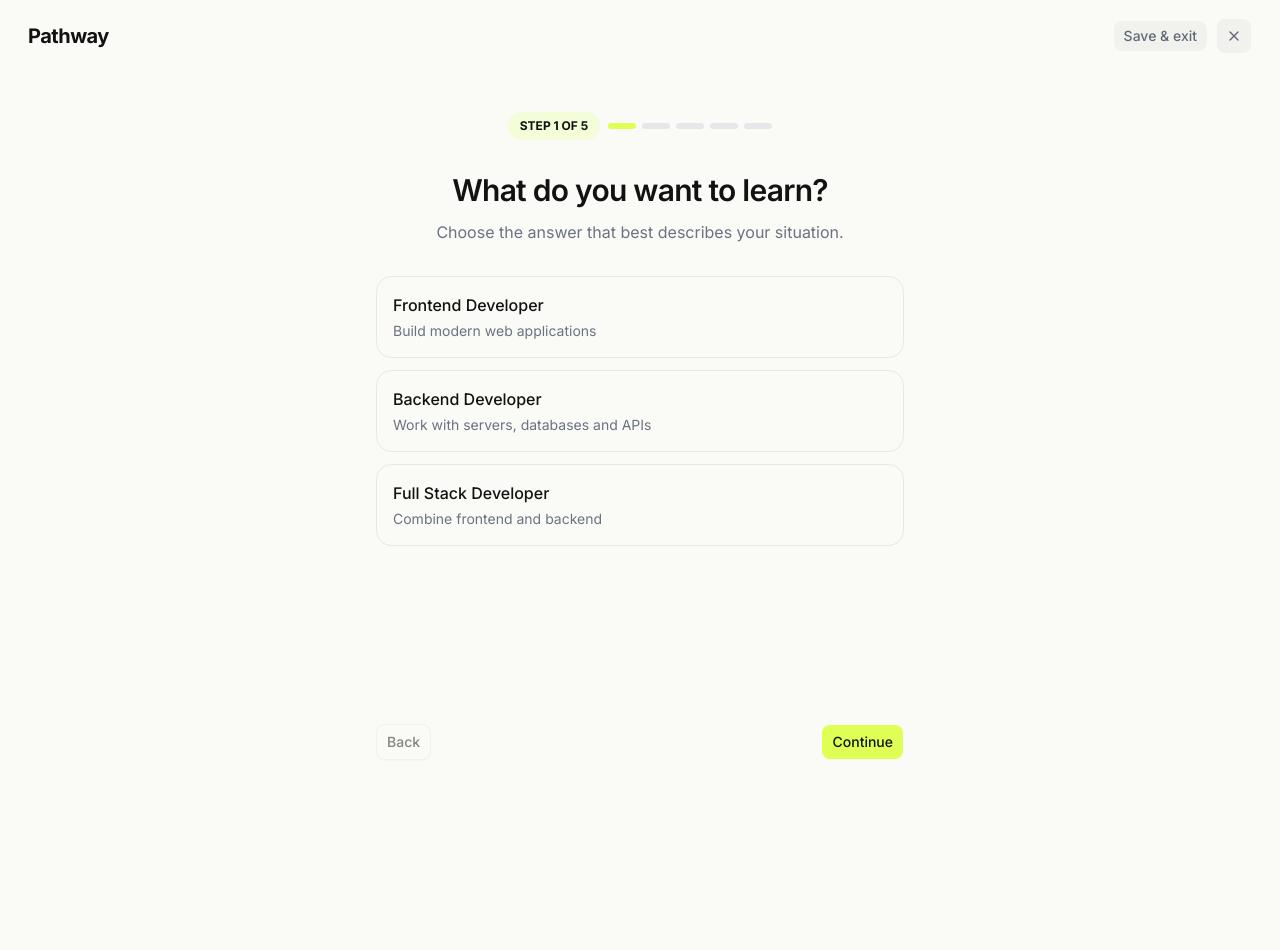
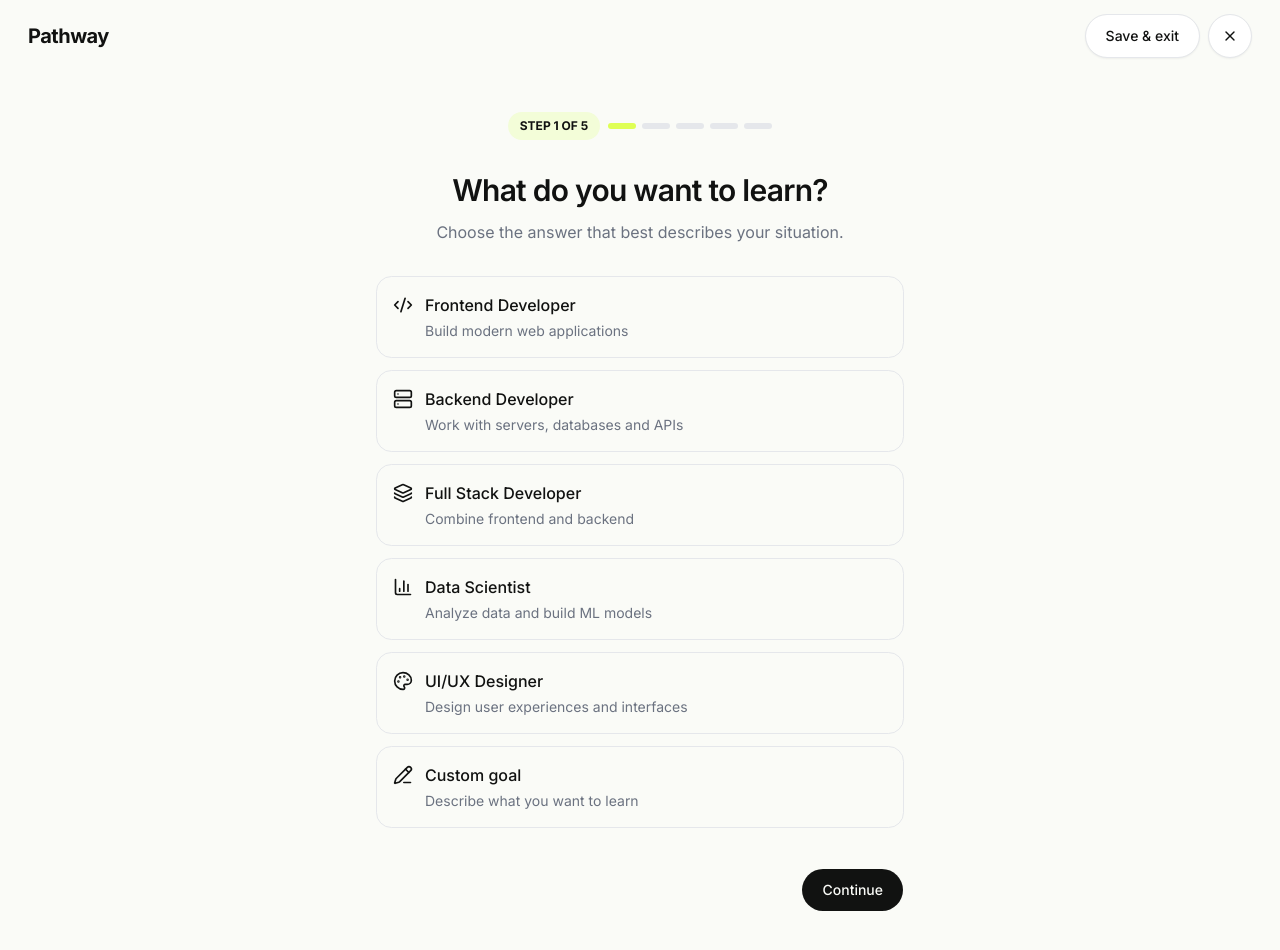
Before and after one commit to chingu-voyages/V62-tier3-team-35, a Next.js app: page /create-path in a window 1280 px wide. Before the commit the page ends 800 px from the top, so only its background shows below. Built offline with nearby package versions, Linux system fonts and the light colour scheme.

Commit message:
refactor: improve roadmap form controls

```diff
--- a/app/(marketing)/page.tsx
+++ b/app/(marketing)/page.tsx
@@ -5,7 +5,7 @@ import { Button } from "@/components/ui/button";
 export default function Home() {
   return (
     <main className="flex min-h-svh items-center justify-center bg-background">
-      <Button asChild>
+      <Button asChild variant="primary" size="lg">
         <Link href="/create-path">Create your roadmap</Link>
       </Button>
     </main>
--- /dev/null
+++ b/components/form/layout/back-button.tsx
@@ -0,0 +1,24 @@
+import { ArrowLeft } from "lucide-react";
+
+import { Button } from "@/components/ui/button";
+
+type BackButtonProps = {
+  onClick: () => void;
+};
+
+export function BackButton({ onClick }: BackButtonProps) {
+  return (
+    <Button
+      variant="ghost"
+      size="back"
+      type="button"
+      onClick={onClick}
+      className="hover:bg-transparent"
+    >
+      <span className="grid size-10 place-items-center rounded-full border border-border bg-card transition-colors group-hover/button:bg-muted">
+        <ArrowLeft className="size-4" aria-hidden="true" />
+      </span>
+      <span>Back</span>
+    </Button>
+  );
+}
--- a/components/form/roadmap-form.tsx
+++ b/components/form/roadmap-form.tsx
@@ -4,9 +4,26 @@ import { useEffect, useState } from "react";
 import type { ReactNode } from "react";
 import Link from "next/link";
 import { useRouter } from "next/navigation";
-import { X } from "lucide-react";
+import {
+  BarChart3,
+  Braces,
+  Code2,
+  Gauge,
+  Layers3,
+  Leaf,
+  Palette,
+  PencilLine,
+  Rocket,
+  Server,
+  Sprout,
+  Target,
+  X,
+  Zap,
+  type LucideIcon,
+} from "lucide-react";
 
 import { Button } from "@/components/ui/button";
+import { BackButton } from "@/components/form/layout/back-button";
 
 type FormData = {
   goal: string;
@@ -23,33 +40,133 @@ type Choice = {
   value: string;
   title: string;
   description: string;
+  icon: LucideIcon;
 };
 
 const goalChoices: Choice[] = [
-  { value: "frontend", title: "Frontend Developer", description: "Build modern web applications" },
-  { value: "backend", title: "Backend Developer", description: "Work with servers, databases and APIs" },
-  { value: "fullstack", title: "Full Stack Developer", description: "Combine frontend and backend" },
+  {
+    value: "frontend",
+    title: "Frontend Developer",
+    description: "Build modern web applications",
+    icon: Code2,
+  },
+  {
+    value: "backend",
+    title: "Backend Developer",
+    description: "Work with servers, databases and APIs",
+    icon: Server,
+  },
+  {
+    value: "fullstack",
+    title: "Full Stack Developer",
+    description: "Combine frontend and backend",
+    icon: Layers3,
+  },
+  {
+    value: "data",
+    title: "Data Scientist",
+    description: "Analyze data and build ML models",
+    icon: BarChart3,
+  },
+  {
+    value: "design",
+    title: "UI/UX Designer",
+    description: "Design user experiences and interfaces",
+    icon: Palette,
+  },
+  {
+    value: "custom",
+    title: "Custom goal",
+    description: "Describe what you want to learn",
+    icon: PencilLine,
+  },
 ];
 
 const levelChoices: Choice[] = [
-  { value: "beginner", title: "Beginner", description: "I am learning the fundamentals" },
-  { value: "intermediate", title: "Intermediate", description: "I can build simple projects" },
-  { value: "advanced", title: "Advanced", description: "I can build real applications" },
+  {
+    value: "beginner",
+    title: "Beginner",
+    description: "I am learning the fundamentals",
+    icon: Sprout,
+  },
+  {
+    value: "intermediate",
+    title: "Intermediate",
+    description: "I can build simple projects",
+    icon: Braces,
+  },
+  {
+    value: "advanced",
+    title: "Advanced",
+    description: "I can build real applications",
+    icon: Rocket,
+  },
 ];
 
 const timeChoices: Choice[] = [
-  { value: "light", title: "1–3 hours per week", description: "A light learning pace" },
-  { value: "balanced", title: "4–7 hours per week", description: "A balanced learning pace" },
-  { value: "focused", title: "8–15 hours per week", description: "A focused learning pace" },
+  {
+    value: "light",
+    title: "1–3 hours per week",
+    description: "A light learning pace",
+    icon: Leaf,
+  },
+  {
+    value: "balanced",
+    title: "4–7 hours per week",
+    description: "A balanced learning pace",
+    icon: Gauge,
+  },
+  {
+    value: "focused",
+    title: "8–15 hours per week",
+    description: "A focused learning pace",
+    icon: Target,
+  },
+  {
+    value: "intensive",
+    title: "16+ hours per week",
+    description: "An intensive learning pace",
+    icon: Zap,
+  },
+  {
+    value: "custom",
+    title: "Custom",
+    description: "Set your own weekly hours",
+    icon: PencilLine,
+  },
 ];
 
 const targetChoices: Choice[] = [
-  { value: "recommended", title: "Recommended", description: "A balanced roadmap" },
-  { value: "accelerated", title: "Accelerated", description: "Finish in less time" },
-  { value: "relaxed", title: "Relaxed", description: "Leave more room each week" },
+  {
+    value: "recommended",
+    title: "Recommended",
+    description: "A balanced roadmap",
+    icon: Target,
+  },
+  {
+    value: "accelerated",
+    title: "Accelerated",
+    description: "Finish in less time",
+    icon: Zap,
+  },
+  {
+    value: "relaxed",
+    title: "Relaxed",
+    description: "Leave more room each week",
+    icon: Leaf,
+  },
 ];
 
-const skills = ["HTML", "CSS", "JavaScript", "TypeScript", "React", "Next.js", "Git", "Testing"];
+const skills = [
+  "HTML",
+  "CSS",
+  "JavaScript",
+  "TypeScript",
+  "React",
+  "Next.js",
+  "Git",
+  "Testing",
+];
 
 const initialForm: FormData = {
   goal: "",
@@ -87,12 +204,17 @@ function RoadmapFrame({
           Pathway
         </Link>
         <div className="flex items-center gap-2">
-          <Button variant="secondary" size="sm" type="button" onClick={onSaveExit}>
+          <Button
+            variant="secondary"
+            size="lg"
+            type="button"
+            onClick={onSaveExit}
+          >
             Save &amp; exit
           </Button>
           <Button
             variant="secondary"
-            size="icon"
+            size="icon-lg"
             type="button"
             aria-label="Close form"
             onClick={onClose}
@@ -150,7 +272,9 @@ export function RoadmapForm() {
     return (
       <RoadmapFrame onClose={closeForm} onSaveExit={closeForm}>
         <section className="mx-auto flex w-full max-w-xl flex-1 flex-col items-center justify-center px-6 text-center">
-          <p className="mb-3 text-sm text-muted-foreground">Pathway is working</p>
+          <p className="mb-3 text-sm text-muted-foreground">
+            Pathway is working
+          </p>
           <h1 className="text-3xl font-semibold">Building your roadmap...</h1>
         </section>
       </RoadmapFrame>
@@ -161,9 +285,16 @@ export function RoadmapForm() {
     return (
       <RoadmapFrame onClose={closeForm} onSaveExit={closeForm}>
         <section className="mx-auto flex w-full max-w-xl flex-1 flex-col items-center justify-center px-6 text-center">
-          <p className="mb-3 text-sm text-muted-foreground">Your answers are ready</p>
+          <p className="mb-3 text-sm text-muted-foreground">
+            Your answers are ready
+          </p>
           <h1 className="text-3xl font-semibold">Your roadmap is ready</h1>
-          <Button className="mt-8" onClick={() => setScreen(1)}>
+          <Button
+            variant="primary"
+            size="lg"
+            className="mt-8"
+            onClick={() => setScreen(1)}
+          >
             Create another roadmap
           </Button>
         </section>
@@ -176,10 +307,13 @@ export function RoadmapForm() {
       <RoadmapFrame onClose={closeForm} onSaveExit={closeForm}>
         <section className="mx-auto flex w-full max-w-xl flex-1 flex-col px-4 py-8 sm:px-6 sm:py-10">
           <p className="text-sm text-muted-foreground">Review your answers</p>
-          <h1 className="mt-2 text-3xl font-semibold">Ready to build your path?</h1>
+          <h1 className="mt-2 text-3xl font-semibold">
+            Ready to build your path?
+          </h1>
           <div className="mt-8 space-y-3">
             {(Object.keys(labels) as Array<keyof FormData>).map((key) => {
-              const value = key === "goal"
+              const value =
+                key === "goal"
                   ? getChoiceTitle(goalChoices, form.goal)
                   : key === "level"
                     ? getChoiceTitle(levelChoices, form.level)
@@ -190,12 +324,24 @@ export function RoadmapForm() {
                         : form.skills.join(", ") || "No skills selected";
 
               return (
-                <div key={key} className="flex items-center justify-between gap-4 rounded-xl border border-border p-4">
+                <div
+                  key={key}
+                  className="flex items-center justify-between gap-4 rounded-xl border border-border p-4"
+                >
                   <div>
-                    <p className="text-sm text-muted-foreground">{labels[key]}</p>
+                    <p className="text-sm text-muted-foreground">
+                      {labels[key]}
+                    </p>
                     <p className="font-medium">{value}</p>
                   </div>
-                  <button className="text-sm font-medium underline" onClick={() => setScreen((Object.keys(labels).indexOf(key) + 1) as FormStep)}>
+                  <button
+                    className="text-sm font-medium underline"
+                    onClick={() =>
+                      setScreen(
+                        (Object.keys(labels).indexOf(key) + 1) as FormStep,
+                      )
+                    }
+                  >
                     Edit
                   </button>
                 </div>
@@ -203,17 +349,38 @@ export function RoadmapForm() {
             })}
           </div>
           <div className="mt-auto flex justify-between gap-3 pt-8">
-            <Button variant="outline" onClick={goBack}>Back</Button>
-            <Button onClick={() => setScreen("generating")}>Generate roadmap</Button>
+            <BackButton onClick={goBack} />
+            <Button
+              variant="primary"
+              size="lg"
+              onClick={() => setScreen("generating")}
+            >
+              Generate roadmap
+            </Button>
           </div>
         </section>
       </RoadmapFrame>
     );
   }
 
-  const choices = screen === 1 ? goalChoices : screen === 2 ? levelChoices : screen === 4 ? timeChoices : targetChoices;
-  const selectedValue = screen === 1 ? form.goal : screen === 2 ? form.level : screen === 4 ? form.weeklyTime : form.target;
-  const title = screen === 1
+  const choices =
+    screen === 1
+      ? goalChoices
+      : screen === 2
+        ? levelChoices
+        : screen === 4
+          ? timeChoices
+          : targetChoices;
+  const selectedValue =
+    screen === 1
+      ? form.goal
+      : screen === 2
+        ? form.level
+        : screen === 4
+          ? form.weeklyTime
+          : form.target;
+  const title =
+    screen === 1
       ? "What do you want to learn?"
       : screen === 2
         ? "What is your current level?"
@@ -253,7 +420,9 @@ export function RoadmapForm() {
         </div>
         <div className="mx-auto mt-8 w-full text-center">
           <h1 className="text-3xl font-semibold tracking-tight">{title}</h1>
-          <p className="mt-3 text-muted-foreground">Choose the answer that best describes your situation.</p>
+          <p className="mt-3 text-muted-foreground">
+            Choose the answer that best describes your situation.
+          </p>
         </div>
 
         {screen === 3 ? (
@@ -278,18 +447,45 @@ export function RoadmapForm() {
                 type="button"
                 aria-pressed={selectedValue === choice.value}
                 className={`w-full rounded-xl border p-4 text-left transition-colors ${selectedValue === choice.value ? "border-primary bg-accent" : "border-border"}`}
-                onClick={() => updateForm(screen === 1 ? "goal" : screen === 2 ? "level" : screen === 4 ? "weeklyTime" : "target", choice.value)}
+                onClick={() =>
+                  updateForm(
+                    screen === 1
+                      ? "goal"
+                      : screen === 2
+                        ? "level"
+                        : screen === 4
+                          ? "weeklyTime"
+                          : "target",
+                    choice.value,
+                  )
+                }
               >
+                <span className="flex items-start gap-3">
+                  <choice.icon
+                    className="mt-0.5 size-5 shrink-0"
+                    aria-hidden="true"
+                  />
+                  <span>
                     <span className="block font-medium">{choice.title}</span>
-                <span className="mt-1 block text-sm text-muted-foreground">{choice.description}</span>
+                    <span className="mt-1 block text-sm text-muted-foreground">
+                      {choice.description}
+                    </span>
+                  </span>
+                </span>
               </button>
             ))}
           </div>
         )}
 
         <footer className="mt-auto flex justify-between gap-3 pt-10">
-          <Button variant="outline" type="button" disabled={screen === 1} onClick={goBack}>Back</Button>
-          <Button type="submit">{screen === 5 ? "Review answers" : "Continue"}</Button>
+          {screen === 1 ? (
+            <span aria-hidden="true" />
+          ) : (
+            <BackButton onClick={goBack} />
+          )}
+          <Button variant="primary" size="lg" type="submit">
+            {screen === 5 ? "Review answers" : "Continue"}
+          </Button>
         </footer>
       </form>
     </RoadmapFrame>
--- a/components/ui/button.tsx
+++ b/components/ui/button.tsx
@@ -1,7 +1,7 @@
-import * as React from "react"
-import { cva, type VariantProps } from "class-variance-authority"
-import { cn } from "cn"
-import { Slot } from "radix-ui"
+import * as React from "react";
+import { cva, type VariantProps } from "class-variance-authority";
+import { cn } from "cn";
+import { Slot } from "radix-ui";
 
 const buttonVariants = cva(
   "group/button inline-flex shrink-0 items-center justify-center rounded-md border border-transparent bg-clip-padding text-sm font-medium whitespace-nowrap transition-all outline-none select-none focus-visible:border-ring focus-visible:ring-3 focus-visible:ring-ring/50 active:not-aria-[haspopup]:translate-y-px disabled:pointer-events-none disabled:opacity-50 aria-invalid:border-destructive aria-invalid:ring-3 aria-invalid:ring-destructive/20 dark:aria-invalid:border-destructive/50 dark:aria-invalid:ring-destructive/40 [&_svg]:pointer-events-none [&_svg]:shrink-0 [&_svg:not([class*='size-'])]:size-4",
@@ -9,10 +9,12 @@ const buttonVariants = cva(
     variants: {
       variant: {
         default: "bg-primary text-primary-foreground hover:bg-primary/80",
+        primary:
+          "rounded-full bg-foreground text-background hover:bg-foreground/90",
+        secondary:
+          "rounded-full border-border bg-card text-foreground shadow-xs hover:bg-muted",
         outline:
           "border-border bg-background shadow-xs hover:bg-muted hover:text-foreground aria-expanded:bg-muted aria-expanded:text-foreground dark:border-input dark:bg-input/30 dark:hover:bg-input/50",
-        secondary:
-          "bg-secondary text-secondary-foreground hover:bg-[color-mix(in_oklch,var(--secondary),var(--foreground)_5%)] aria-expanded:bg-secondary aria-expanded:text-secondary-foreground",
         ghost:
           "hover:bg-muted hover:text-foreground aria-expanded:bg-muted aria-expanded:text-foreground dark:hover:bg-muted/50",
         destructive:
@@ -24,21 +26,23 @@ const buttonVariants = cva(
           "h-9 gap-1.5 px-2.5 in-data-[slot=button-group]:rounded-md has-data-[icon=inline-end]:pr-2 has-data-[icon=inline-start]:pl-2",
         xs: "h-6 gap-1 rounded-[min(var(--radius-md),8px)] px-2 text-xs in-data-[slot=button-group]:rounded-md has-data-[icon=inline-end]:pr-1.5 has-data-[icon=inline-start]:pl-1.5 [&_svg:not([class*='size-'])]:size-3",
         sm: "h-8 gap-1 rounded-[min(var(--radius-md),10px)] px-2.5 in-data-[slot=button-group]:rounded-md has-data-[icon=inline-end]:pr-1.5 has-data-[icon=inline-start]:pl-1.5",
-        lg: "h-10 gap-1.5 px-2.5 has-data-[icon=inline-end]:pr-2 has-data-[icon=inline-start]:pl-2",
+        lg: "h-11 gap-2 px-5",
+        back: "h-11 gap-2.5 px-0",
+        chip: "h-9 gap-1.5 rounded-full px-3 text-sm",
         icon: "size-9",
         "icon-xs":
           "size-6 rounded-[min(var(--radius-md),8px)] in-data-[slot=button-group]:rounded-md [&_svg:not([class*='size-'])]:size-3",
         "icon-sm":
           "size-8 rounded-[min(var(--radius-md),10px)] in-data-[slot=button-group]:rounded-md",
-        "icon-lg": "size-10",
+        "icon-lg": "size-11",
       },
     },
     defaultVariants: {
       variant: "default",
       size: "default",
     },
-  }
-)
+  },
+);
 
 function Button({
   className,
@@ -48,9 +52,9 @@ function Button({
   ...props
 }: React.ComponentProps<"button"> &
   VariantProps<typeof buttonVariants> & {
-    asChild?: boolean
+    asChild?: boolean;
   }) {
-  const Comp = asChild ? Slot.Root : "button"
+  const Comp = asChild ? Slot.Root : "button";
 
   return (
     <Comp
@@ -60,7 +64,7 @@ function Button({
       className={cn(buttonVariants({ variant, size, className }))}
       {...props}
     />
-  )
+  );
 }
 
-export { Button, buttonVariants }
+export { Button, buttonVariants };
```
Lines whose indentation alone changed are shown as unchanged.
